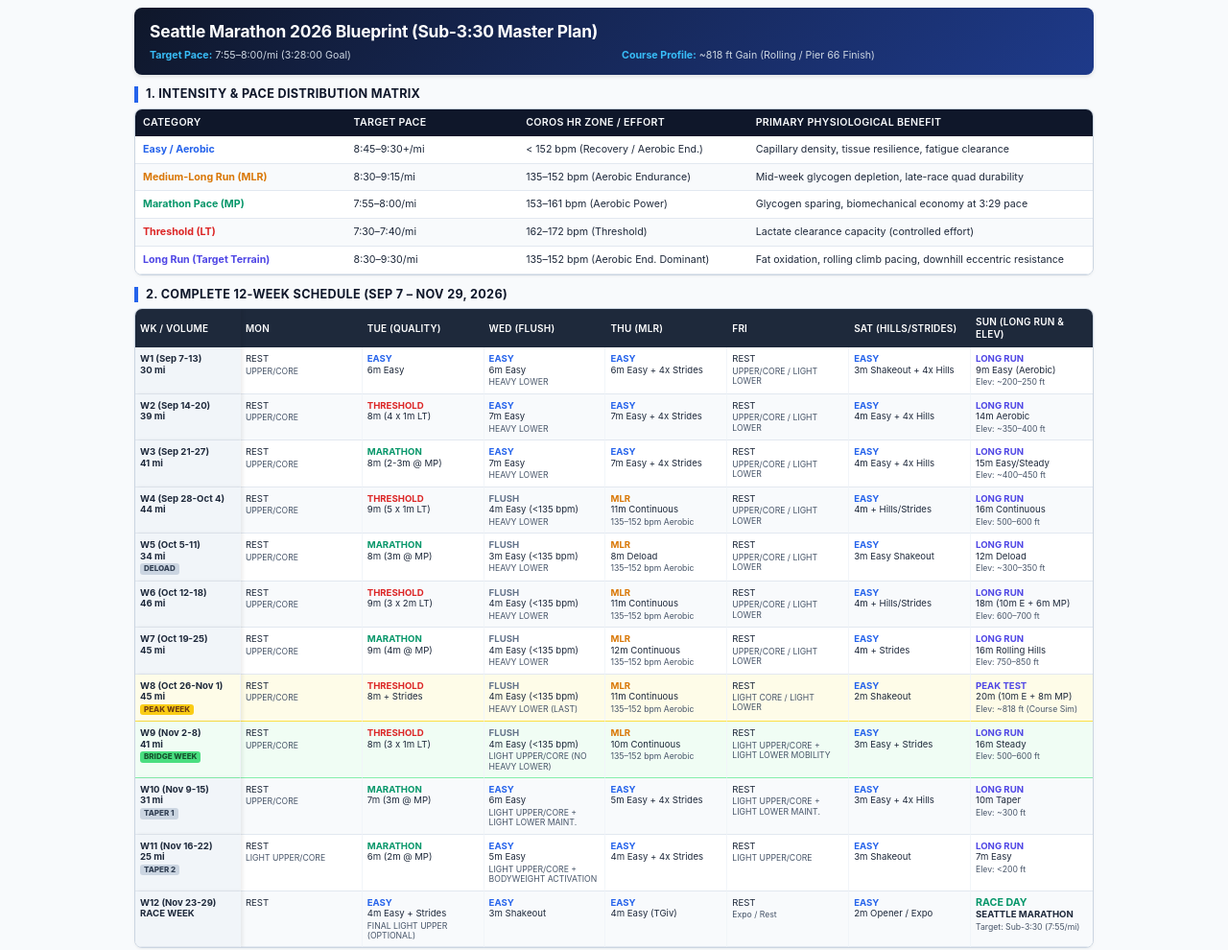
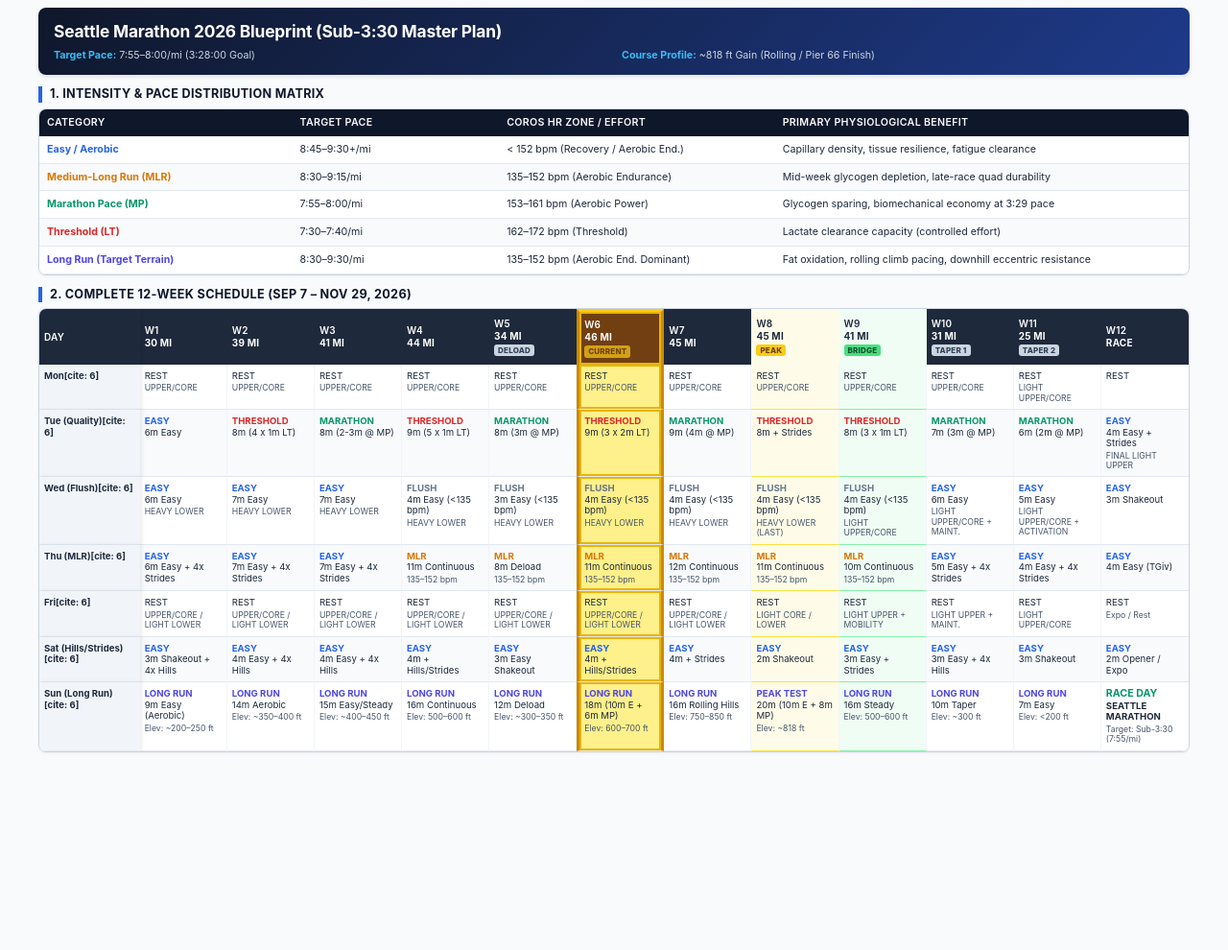
Before and after one commit to alastairparagas/personal-website, a website: page 2026marathon_plan.html in a window 1280 px wide. Shown: the whole page at 96% size. After the commit the page ends 804 px from the top, so only its background shows below. Drawn offline with Linux system fonts and the light colour scheme.

Commit message:
Update 2026marathon_plan.html

```diff
--- a/2026marathon_plan.html
+++ b/2026marathon_plan.html
@@ -27,7 +27,7 @@
         }
 
         .container {
-            max-width: 1000px;
+            max-width: 1200px;
             margin: 0 auto;
         }
 
@@ -122,7 +122,7 @@
             width: 100%;
             border-collapse: separate;
             border-spacing: 0;
-            min-width: 780px;
+            min-width: 1150px;
         }
 
         .schedule-table th {
@@ -155,12 +155,54 @@
         }
 
         .wk-col {
-            width: 11%;
-            background-color: #f1f5f9 !important;
-            font-weight: bold;
+            width: 7.4%;
         }
 
-        .day-col { width: 12.7%; }
+        .day-col { width: 8.5%; background-color: #f1f5f9 !important; font-weight: bold; }
+
+        /* Column Highlight Styling */
+        .col-peak {
+            background-color: #fefce8 !important;
+            border-bottom: 1.5px solid #fde047 !important;
+        }
+
+        .col-bridge {
+            background-color: #f0fdf4 !important;
+            border-bottom: 1.5px solid #86efac !important;
+        }
+
+        /* Current Week Highlight Styling */
+        .col-current {
+            background-color: #fef08a !important;
+            border-left: 3px solid #ca8a04 !important;
+            border-right: 3px solid #ca8a04 !important;
+            box-shadow: inset 0 0 0 2px #eab308;
+        }
+
+        th.col-current {
+            background-color: #713f12 !important;
+            color: #ffffff !important;
+            border-top: 3px solid #facc15 !important;
+        }
+
+        .badge-current {
+            background-color: #facc15;
+            color: #713f12;
+            padding: 1px 4px;
+            border-radius: 3px;
+            font-size: 6pt;
+            font-weight: 800;
+            text-transform: uppercase;
+            display: inline-block;
+            margin-top: 2px;
+            animation: pulse 2s infinite;
+        }
+
+        @keyframes pulse {
+            0% { opacity: 1; }
+            50% { opacity: 0.7; }
+            100% { opacity: 1; }
+        }
 
         /* Mobile Sticky Column */
         .schedule-table th:first-child,
@@ -187,17 +229,6 @@
         .tag-mlr { color: #d97706; font-weight: 700; }
         .tag-easy { color: #2563eb; font-weight: 700; }
         .tag-flush { color: #64748b; font-weight: 700; }
-
-        /* Highlight Rows */
-        .highlight-peak td {
-            background-color: #fefce8 !important;
-            border-bottom: 1.5px solid #fde047 !important;
-        }
-
-        .highlight-bridge td {
-            background-color: #f0fdf4 !important;
-            border-bottom: 1.5px solid #86efac !important;
-        }
 
         .badge-peak {
             background-color: #facc15;
@@ -338,135 +369,125 @@
         <table class="schedule-table">
             <thead>
                 <tr>
-                    <th class="wk-col">Wk / Volume</th>
-                    <th class="day-col">Mon</th>
-                    <th class="day-col">Tue (Quality)</th>
-                    <th class="day-col">Wed (Flush)</th>
-                    <th class="day-col">Thu (MLR)</th>
-                    <th class="day-col">Fri</th>
-                    <th class="day-col">Sat (Hills/Strides)</th>
-                    <th class="day-col">Sun (Long Run & Elev)</th>
+                    <th class="day-col">Day</th>
+                    <th class="wk-col">W1<br><strong>30 mi</strong></th>
+                    <th class="wk-col">W2<br><strong>39 mi</strong></th>
+                    <th class="wk-col">W3<br><strong>41 mi</strong></th>
+                    <th class="wk-col">W4<br><strong>44 mi</strong></th>
+                    <th class="wk-col">W5<br><strong>34 mi</strong><br><span class="badge-taper">Deload</span></th>
+                    <th class="wk-col col-current" id="current-week-col">W6<br><strong>46 mi</strong><br><span class="badge-current">Current</span></th>
+                    <th class="wk-col">W7<br><strong>45 mi</strong></th>
+                    <th class="wk-col" style="background-color: #fefce8; color: #1e293b;">W8<br><strong>45 mi</strong><br><span class="badge-peak">PEAK</span></th>
+                    <th class="wk-col" style="background-color: #f0fdf4; color: #1e293b;">W9<br><strong>41 mi</strong><br><span class="badge-bridge">BRIDGE</span></th>
+                    <th class="wk-col">W10<br><strong>31 mi</strong><br><span class="badge-taper">Taper 1</span></th>
+                    <th class="wk-col">W11<br><strong>25 mi</strong><br><span class="badge-taper">Taper 2</span></th>
+                    <th class="wk-col">W12<br><strong>RACE</strong></th>
                 </tr>
             </thead>
             <tbody>
                 <tr>
-                    <td class="wk-col">W1 (Sep 7-13)<br><strong>30 mi</strong></td>
+                    <td class="day-col">Mon[cite: 6]</td>
                     <td>REST<br><span class="subtext">UPPER/CORE</span></td>
-                    <td><span class="tag-easy">EASY</span><br>6m Easy</td>
-                    <td><span class="tag-easy">EASY</span><br>6m Easy<br><span class="subtext">HEAVY LOWER</span></td>
-                    <td><span class="tag-easy">EASY</span><br>6m Easy + 4x Strides</td>
-                    <td>REST<br><span class="subtext">UPPER/CORE / LIGHT LOWER</span></td>
-                    <td><span class="tag-easy">EASY</span><br>3m Shakeout + 4x Hills</td>
-                    <td><span class="tag-long">LONG RUN</span><br>9m Easy (Aerobic)<br><span class="subtext">Elev: ~200–250 ft</span></td>
+                    <td>REST<br><span class="subtext">UPPER/CORE</span></td>
+                    <td>REST<br><span class="subtext">UPPER/CORE</span></td>
+                    <td>REST<br><span class="subtext">UPPER/CORE</span></td>
+                    <td>REST<br><span class="subtext">UPPER/CORE</span></td>
+                    <td class="col-current">REST<br><span class="subtext">UPPER/CORE</span></td>
+                    <td>REST<br><span class="subtext">UPPER/CORE</span></td>
+                    <td class="col-peak">REST<br><span class="subtext">UPPER/CORE</span></td>
+                    <td class="col-bridge">REST<br><span class="subtext">UPPER/CORE</span></td>
+                    <td>REST<br><span class="subtext">UPPER/CORE</span></td>
+                    <td>REST<br><span class="subtext">LIGHT UPPER/CORE</span></td>
+                    <td>REST</td>
                 </tr>
                 <tr>
-                    <td class="wk-col">W2 (Sep 14-20)<br><strong>39 mi</strong></td>
-                    <td>REST<br><span class="subtext">UPPER/CORE</span></td>
+                    <td class="day-col">Tue (Quality)[cite: 6]</td>
+                    <td><span class="tag-easy">EASY</span><br>6m Easy</td>
                     <td><span class="tag-threshold">THRESHOLD</span><br>8m (4 x 1m LT)</td>
-                    <td><span class="tag-easy">EASY</span><br>7m Easy<br><span class="subtext">HEAVY LOWER</span></td>
-                    <td><span class="tag-easy">EASY</span><br>7m Easy + 4x Strides</td>
-                    <td>REST<br><span class="subtext">UPPER/CORE / LIGHT LOWER</span></td>
-                    <td><span class="tag-easy">EASY</span><br>4m Easy + 4x Hills</td>
-                    <td><span class="tag-long">LONG RUN</span><br>14m Aerobic<br><span class="subtext">Elev: ~350–400 ft</span></td>
+                    <td><span class="tag-marathon">MARATHON</span><br>8m (2-3m @ MP)</td>
+                    <td><span class="tag-threshold">THRESHOLD</span><br>9m (5 x 1m LT)</td>
+                    <td><span class="tag-marathon">MARATHON</span><br>8m (3m @ MP)</td>
+                    <td class="col-current"><span class="tag-threshold">THRESHOLD</span><br>9m (3 x 2m LT)</td>
+                    <td><span class="tag-marathon">MARATHON</span><br>9m (4m @ MP)</td>
+                    <td class="col-peak"><span class="tag-threshold">THRESHOLD</span><br>8m + Strides</td>
+                    <td class="col-bridge"><span class="tag-threshold">THRESHOLD</span><br>8m (3 x 1m LT)</td>
+                    <td><span class="tag-marathon">MARATHON</span><br>7m (3m @ MP)</td>
+                    <td><span class="tag-marathon">MARATHON</span><br>6m (2m @ MP)</td>
+                    <td><span class="tag-easy">EASY</span><br>4m Easy + Strides<br><span class="subtext">FINAL LIGHT UPPER</span></td>
                 </tr>
                 <tr>
-                    <td class="wk-col">W3 (Sep 21-27)<br><strong>41 mi</strong></td>
-                    <td>REST<br><span class="subtext">UPPER/CORE</span></td>
-                    <td><span class="tag-marathon">MARATHON</span><br>8m (2-3m @ MP)</td>
+                    <td class="day-col">Wed (Flush)[cite: 6]</td>
+                    <td><span class="tag-easy">EASY</span><br>6m Easy<br><span class="subtext">HEAVY LOWER</span></td>
                     <td><span class="tag-easy">EASY</span><br>7m Easy<br><span class="subtext">HEAVY LOWER</span></td>
-                    <td><span class="tag-easy">EASY</span><br>7m Easy + 4x Strides</td>
-                    <td>REST<br><span class="subtext">UPPER/CORE / LIGHT LOWER</span></td>
-                    <td><span class="tag-easy">EASY</span><br>4m Easy + 4x Hills</td>
-                    <td><span class="tag-long">LONG RUN</span><br>15m Easy/Steady<br><span class="subtext">Elev: ~400–450 ft</span></td>
+                    <td><span class="tag-easy">EASY</span><br>7m Easy<br><span class="subtext">HEAVY LOWER</span></td>
+                    <td><span class="tag-flush">FLUSH</span><br>4m Easy (&lt;135 bpm)<br><span class="subtext">HEAVY LOWER</span></td>
+                    <td><span class="tag-flush">FLUSH</span><br>3m Easy (&lt;135 bpm)<br><span class="subtext">HEAVY LOWER</span></td>
+                    <td class="col-current"><span class="tag-flush">FLUSH</span><br>4m Easy (&lt;135 bpm)<br><span class="subtext">HEAVY LOWER</span></td>
+                    <td><span class="tag-flush">FLUSH</span><br>4m Easy (&lt;135 bpm)<br><span class="subtext">HEAVY LOWER</span></td>
+                    <td class="col-peak"><span class="tag-flush">FLUSH</span><br>4m Easy (&lt;135 bpm)<br><span class="subtext">HEAVY LOWER (LAST)</span></td>
+                    <td class="col-bridge"><span class="tag-flush">FLUSH</span><br>4m Easy (&lt;135 bpm)<br><span class="subtext">LIGHT UPPER/CORE</span></td>
+                    <td><span class="tag-easy">EASY</span><br>6m Easy<br><span class="subtext">LIGHT UPPER/CORE + MAINT.</span></td>
+                    <td><span class="tag-easy">EASY</span><br>5m Easy<br><span class="subtext">LIGHT UPPER/CORE + ACTIVATION</span></td>
+                    <td><span class="tag-easy">EASY</span><br>3m Shakeout</td>
                 </tr>
                 <tr>
-                    <td class="wk-col">W4 (Sep 28-Oct 4)<br><strong>44 mi</strong></td>
-                    <td>REST<br><span class="subtext">UPPER/CORE</span></td>
-                    <td><span class="tag-threshold">THRESHOLD</span><br>9m (5 x 1m LT)</td>
-                    <td><span class="tag-flush">FLUSH</span><br>4m Easy (&lt;135 bpm)<br><span class="subtext">HEAVY LOWER</span></td>
-                    <td><span class="tag-mlr">MLR</span><br>11m Continuous<br><span class="subtext">135–152 bpm Aerobic</span></td>
-                    <td>REST<br><span class="subtext">UPPER/CORE / LIGHT LOWER</span></td>
-                    <td><span class="tag-easy">EASY</span><br>4m + Hills/Strides</td>
-                    <td><span class="tag-long">LONG RUN</span><br>16m Continuous<br><span class="subtext">Elev: 500–600 ft</span></td>
+                    <td class="day-col">Thu (MLR)[cite: 6]</td>
+                    <td><span class="tag-easy">EASY</span><br>6m Easy + 4x Strides</td>
+                    <td><span class="tag-easy">EASY</span><br>7m Easy + 4x Strides</td>
+                    <td><span class="tag-easy">EASY</span><br>7m Easy + 4x Strides</td>
+                    <td><span class="tag-mlr">MLR</span><br>11m Continuous<br><span class="subtext">135–152 bpm</span></td>
+                    <td><span class="tag-mlr">MLR</span><br>8m Deload<br><span class="subtext">135–152 bpm</span></td>
+                    <td class="col-current"><span class="tag-mlr">MLR</span><br>11m Continuous<br><span class="subtext">135–152 bpm</span></td>
+                    <td><span class="tag-mlr">MLR</span><br>12m Continuous<br><span class="subtext">135–152 bpm</span></td>
+                    <td class="col-peak"><span class="tag-mlr">MLR</span><br>11m Continuous<br><span class="subtext">135–152 bpm</span></td>
+                    <td class="col-bridge"><span class="tag-mlr">MLR</span><br>10m Continuous<br><span class="subtext">135–152 bpm</span></td>
+                    <td><span class="tag-easy">EASY</span><br>5m Easy + 4x Strides</td>
+                    <td><span class="tag-easy">EASY</span><br>4m Easy + 4x Strides</td>
+                    <td><span class="tag-easy">EASY</span><br>4m Easy (TGiv)</td>
                 </tr>
                 <tr>
-                    <td class="wk-col">W5 (Oct 5-11)<br><strong>34 mi</strong><br><span class="badge-taper">Deload</span></td>
-                    <td>REST<br><span class="subtext">UPPER/CORE</span></td>
-                    <td><span class="tag-marathon">MARATHON</span><br>8m (3m @ MP)</td>
-                    <td><span class="tag-flush">FLUSH</span><br>3m Easy (&lt;135 bpm)<br><span class="subtext">HEAVY LOWER</span></td>
-                    <td><span class="tag-mlr">MLR</span><br>8m Deload<br><span class="subtext">135–152 bpm Aerobic</span></td>
+                    <td class="day-col">Fri[cite: 6]</td>
                     <td>REST<br><span class="subtext">UPPER/CORE / LIGHT LOWER</span></td>
-                    <td><span class="tag-easy">EASY</span><br>3m Easy Shakeout</td>
-                    <td><span class="tag-long">LONG RUN</span><br>12m Deload<br><span class="subtext">Elev: ~300–350 ft</span></td>
+                    <td>REST<br><span class="subtext">UPPER/CORE / LIGHT LOWER</span></td>
+                    <td>REST<br><span class="subtext">UPPER/CORE / LIGHT LOWER</span></td>
+                    <td>REST<br><span class="subtext">UPPER/CORE / LIGHT LOWER</span></td>
+                    <td>REST<br><span class="subtext">UPPER/CORE / LIGHT LOWER</span></td>
+                    <td class="col-current">REST<br><span class="subtext">UPPER/CORE / LIGHT LOWER</span></td>
+                    <td>REST<br><span class="subtext">UPPER/CORE / LIGHT LOWER</span></td>
+                    <td class="col-peak">REST<br><span class="subtext">LIGHT CORE / LOWER</span></td>
+                    <td class="col-bridge">REST<br><span class="subtext">LIGHT UPPER + MOBILITY</span></td>
+                    <td>REST<br><span class="subtext">LIGHT UPPER + MAINT.</span></td>
+                    <td>REST<br><span class="subtext">LIGHT UPPER/CORE</span></td>
+                    <td>REST<br><span class="subtext">Expo / Rest</span></td>
                 </tr>
                 <tr>
-                    <td class="wk-col">W6 (Oct 12-18)<br><strong>46 mi</strong></td>
-                    <td>REST<br><span class="subtext">UPPER/CORE</span></td>
-                    <td><span class="tag-threshold">THRESHOLD</span><br>9m (3 x 2m LT)</td>
-                    <td><span class="tag-flush">FLUSH</span><br>4m Easy (&lt;135 bpm)<br><span class="subtext">HEAVY LOWER</span></td>
-                    <td><span class="tag-mlr">MLR</span><br>11m Continuous<br><span class="subtext">135–152 bpm Aerobic</span></td>
-                    <td>REST<br><span class="subtext">UPPER/CORE / LIGHT LOWER</span></td>
+                    <td class="day-col">Sat (Hills/Strides)[cite: 6]</td>
+                    <td><span class="tag-easy">EASY</span><br>3m Shakeout + 4x Hills</td>
+                    <td><span class="tag-easy">EASY</span><br>4m Easy + 4x Hills</td>
+                    <td><span class="tag-easy">EASY</span><br>4m Easy + 4x Hills</td>
                     <td><span class="tag-easy">EASY</span><br>4m + Hills/Strides</td>
-                    <td><span class="tag-long">LONG RUN</span><br>18m (10m E + 6m MP)<br><span class="subtext">Elev: 600–700 ft</span></td>
+                    <td><span class="tag-easy">EASY</span><br>3m Easy Shakeout</td>
+                    <td class="col-current"><span class="tag-easy">EASY</span><br>4m + Hills/Strides</td>
+                    <td><span class="tag-easy">EASY</span><br>4m + Strides</td>
+                    <td class="col-peak"><span class="tag-easy">EASY</span><br>2m Shakeout</td>
+                    <td class="col-bridge"><span class="tag-easy">EASY</span><br>3m Easy + Strides</td>
+                    <td><span class="tag-easy">EASY</span><br>3m Easy + 4x Hills</td>
+                    <td><span class="tag-easy">EASY</span><br>3m Shakeout</td>
+                    <td><span class="tag-easy">EASY</span><br>2m Opener / Expo</td>
                 </tr>
                 <tr>
-                    <td class="wk-col">W7 (Oct 19-25)<br><strong>45 mi</strong></td>
-                    <td>REST<br><span class="subtext">UPPER/CORE</span></td>
-                    <td><span class="tag-marathon">MARATHON</span><br>9m (4m @ MP)</td>
-                    <td><span class="tag-flush">FLUSH</span><br>4m Easy (&lt;135 bpm)<br><span class="subtext">HEAVY LOWER</span></td>
-                    <td><span class="tag-mlr">MLR</span><br>12m Continuous<br><span class="subtext">135–152 bpm Aerobic</span></td>
-                    <td>REST<br><span class="subtext">UPPER/CORE / LIGHT LOWER</span></td>
-                    <td><span class="tag-easy">EASY</span><br>4m + Strides</td>
+                    <td class="day-col">Sun (Long Run)[cite: 6]</td>
+                    <td><span class="tag-long">LONG RUN</span><br>9m Easy (Aerobic)<br><span class="subtext">Elev: ~200–250 ft</span></td>
+                    <td><span class="tag-long">LONG RUN</span><br>14m Aerobic<br><span class="subtext">Elev: ~350–400 ft</span></td>
+                    <td><span class="tag-long">LONG RUN</span><br>15m Easy/Steady<br><span class="subtext">Elev: ~400–450 ft</span></td>
+                    <td><span class="tag-long">LONG RUN</span><br>16m Continuous<br><span class="subtext">Elev: 500–600 ft</span></td>
+                    <td><span class="tag-long">LONG RUN</span><br>12m Deload<br><span class="subtext">Elev: ~300–350 ft</span></td>
+                    <td class="col-current"><span class="tag-long">LONG RUN</span><br>18m (10m E + 6m MP)<br><span class="subtext">Elev: 600–700 ft</span></td>
                     <td><span class="tag-long">LONG RUN</span><br>16m Rolling Hills<br><span class="subtext">Elev: 750–850 ft</span></td>
-                </tr>
-                <tr class="highlight-peak">
-                    <td class="wk-col">W8 (Oct 26-Nov 1)<br><strong>45 mi</strong><br><span class="badge-peak">PEAK WEEK</span></td>
-                    <td>REST<br><span class="subtext">UPPER/CORE</span></td>
-                    <td><span class="tag-threshold">THRESHOLD</span><br>8m + Strides</td>
-                    <td><span class="tag-flush">FLUSH</span><br>4m Easy (&lt;135 bpm)<br><span class="subtext">HEAVY LOWER (LAST)</span></td>
-                    <td><span class="tag-mlr">MLR</span><br>11m Continuous<br><span class="subtext">135–152 bpm Aerobic</span></td>
-                    <td>REST<br><span class="subtext">LIGHT CORE / LIGHT LOWER</span></td>
-                    <td><span class="tag-easy">EASY</span><br>2m Shakeout</td>
-                    <td><span class="tag-long">PEAK TEST</span><br>20m (10m E + 8m MP)<br><span class="subtext">Elev: ~818 ft (Course Sim)</span></td>
-                </tr>
-                <tr class="highlight-bridge">
-                    <td class="wk-col">W9 (Nov 2-8)<br><strong>41 mi</strong><br><span class="badge-bridge">BRIDGE WEEK</span></td>
-                    <td>REST<br><span class="subtext">UPPER/CORE</span></td>
-                    <td><span class="tag-threshold">THRESHOLD</span><br>8m (3 x 1m LT)</td>
-                    <td><span class="tag-flush">FLUSH</span><br>4m Easy (&lt;135 bpm)<br><span class="subtext">LIGHT UPPER/CORE (NO HEAVY LOWER)</span></td>
-                    <td><span class="tag-mlr">MLR</span><br>10m Continuous<br><span class="subtext">135–152 bpm Aerobic</span></td>
-                    <td>REST<br><span class="subtext">LIGHT UPPER/CORE + LIGHT LOWER MOBILITY</span></td>
-                    <td><span class="tag-easy">EASY</span><br>3m Easy + Strides</td>
-                    <td><span class="tag-long">LONG RUN</span><br>16m Steady<br><span class="subtext">Elev: 500–600 ft</span></td>
-                </tr>
-                <tr>
-                    <td class="wk-col">W10 (Nov 9-15)<br><strong>31 mi</strong><br><span class="badge-taper">Taper 1</span></td>
-                    <td>REST<br><span class="subtext">UPPER/CORE</span></td>
-                    <td><span class="tag-marathon">MARATHON</span><br>7m (3m @ MP)</td>
-                    <td><span class="tag-easy">EASY</span><br>6m Easy<br><span class="subtext">LIGHT UPPER/CORE + LIGHT LOWER MAINT.</span></td>
-                    <td><span class="tag-easy">EASY</span><br>5m Easy + 4x Strides</td>
-                    <td>REST<br><span class="subtext">LIGHT UPPER/CORE + LIGHT LOWER MAINT.</span></td>
-                    <td><span class="tag-easy">EASY</span><br>3m Easy + 4x Hills</td>
+                    <td class="col-peak"><span class="tag-long">PEAK TEST</span><br>20m (10m E + 8m MP)<br><span class="subtext">Elev: ~818 ft</span></td>
+                    <td class="col-bridge"><span class="tag-long">LONG RUN</span><br>16m Steady<br><span class="subtext">Elev: 500–600 ft</span></td>
                     <td><span class="tag-long">LONG RUN</span><br>10m Taper<br><span class="subtext">Elev: ~300 ft</span></td>
-                </tr>
-                <tr>
-                    <td class="wk-col">W11 (Nov 16-22)<br><strong>25 mi</strong><br><span class="badge-taper">Taper 2</span></td>
-                    <td>REST<br><span class="subtext">LIGHT UPPER/CORE</span></td>
-                    <td><span class="tag-marathon">MARATHON</span><br>6m (2m @ MP)</td>
-                    <td><span class="tag-easy">EASY</span><br>5m Easy<br><span class="subtext">LIGHT UPPER/CORE + BODYWEIGHT ACTIVATION</span></td>
-                    <td><span class="tag-easy">EASY</span><br>4m Easy + 4x Strides</td>
-                    <td>REST<br><span class="subtext">LIGHT UPPER/CORE</span></td>
-                    <td><span class="tag-easy">EASY</span><br>3m Shakeout</td>
                     <td><span class="tag-long">LONG RUN</span><br>7m Easy<br><span class="subtext">Elev: &lt;200 ft</span></td>
-                </tr>
-                <tr>
-                    <td class="wk-col">W12 (Nov 23-29)<br><strong>RACE WEEK</strong></td>
-                    <td>REST</td>
-                    <td><span class="tag-easy">EASY</span><br>4m Easy + Strides<br><span class="subtext">FINAL LIGHT UPPER (OPTIONAL)</span></td>
-                    <td><span class="tag-easy">EASY</span><br>3m Shakeout</td>
-                    <td><span class="tag-easy">EASY</span><br>4m Easy (TGiv)</td>
-                    <td>REST<br><span class="subtext">Expo / Rest</span></td>
-                    <td><span class="tag-easy">EASY</span><br>2m Opener / Expo</td>
                     <td><span class="tag-marathon" style="font-size: 8pt;">RACE DAY</span><br><strong>SEATTLE MARATHON</strong><br><span class="subtext">Target: Sub-3:30 (7:55/mi)</span></td>
                 </tr>
             </tbody>
@@ -475,5 +496,14 @@
 
 </div>
 
+<script>
+    window.addEventListener("load", function() {
+        const currentEl = document.getElementById("current-week-col");
+        if (currentEl) {
+            currentEl.scrollIntoView({ behavior: "smooth", inline: "center", block: "nearest" });
+        }
+    });
+</script>
+
 </body>
 </html>
```
